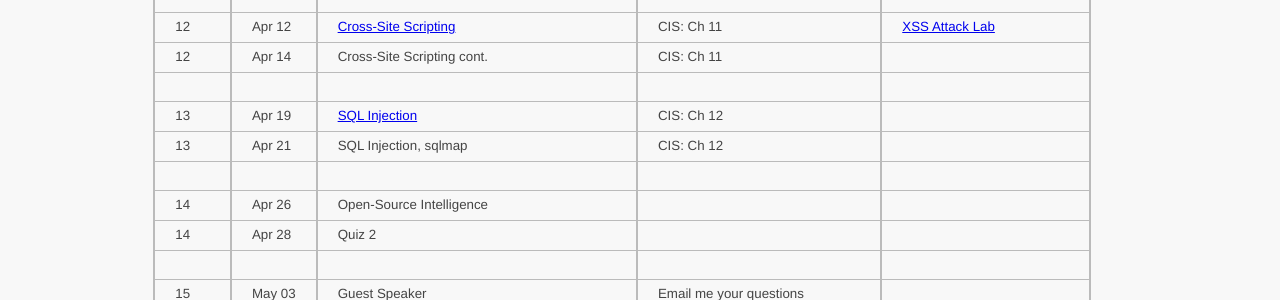
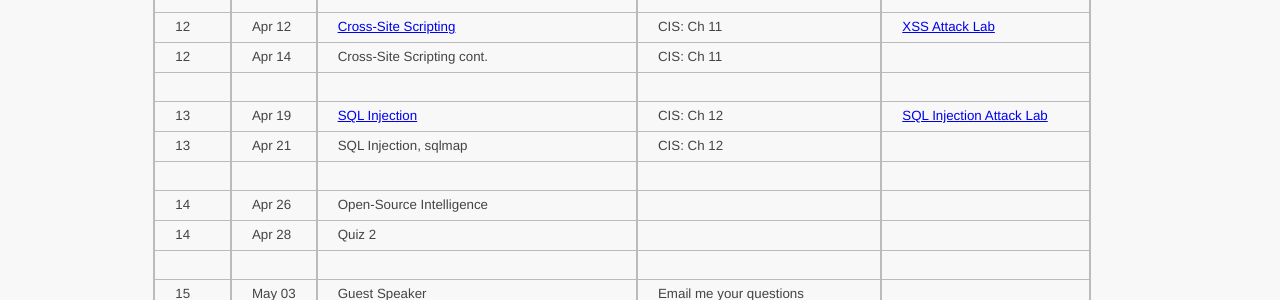
Before and after one commit to ycpcs/cs335-spring2022, a Jekyll site: the page built from schedule/index.md, in a window 1280 px wide. Shown: the part 1112-1412 px from the top of the page. Built offline with Jekyll 4.4.1, drawn with Linux system fonts in a browser that asks for light colours.

Commit message:
add sqli to schedule

```diff
--- a/schedule/index.md
+++ b/schedule/index.md
@@ -44,7 +44,7 @@ CIS: <a href="https://www.amazon.com/Computer-Internet-Security-Hands-Approach/d
 > 12 | Apr 12 | [Cross-Site Scripting](../slides/11_Web_XSS.pdf) | CIS: Ch 11 | [XSS Attack Lab](../labs/xss_attack.html)
 > 12 | Apr 14 | Cross-Site Scripting cont. | CIS: Ch 11 |
 > | | | |
-> 13 | Apr 19 | [SQL Injection](../slides/12_Web_SQL_Injection.pdf) | CIS: Ch 12 | <!--[SQL Injection Attack Lab](../labs/sql_attack.html)-->
+> 13 | Apr 19 | [SQL Injection](../slides/12_Web_SQL_Injection.pdf) | CIS: Ch 12 | [SQL Injection Attack Lab](../labs/sql_attack.html)
 > 13 | Apr 21 | SQL Injection, sqlmap | CIS: Ch 12 |
 > | | | |
 > 14 | Apr 26 | Open-Source Intelligence | |
```
